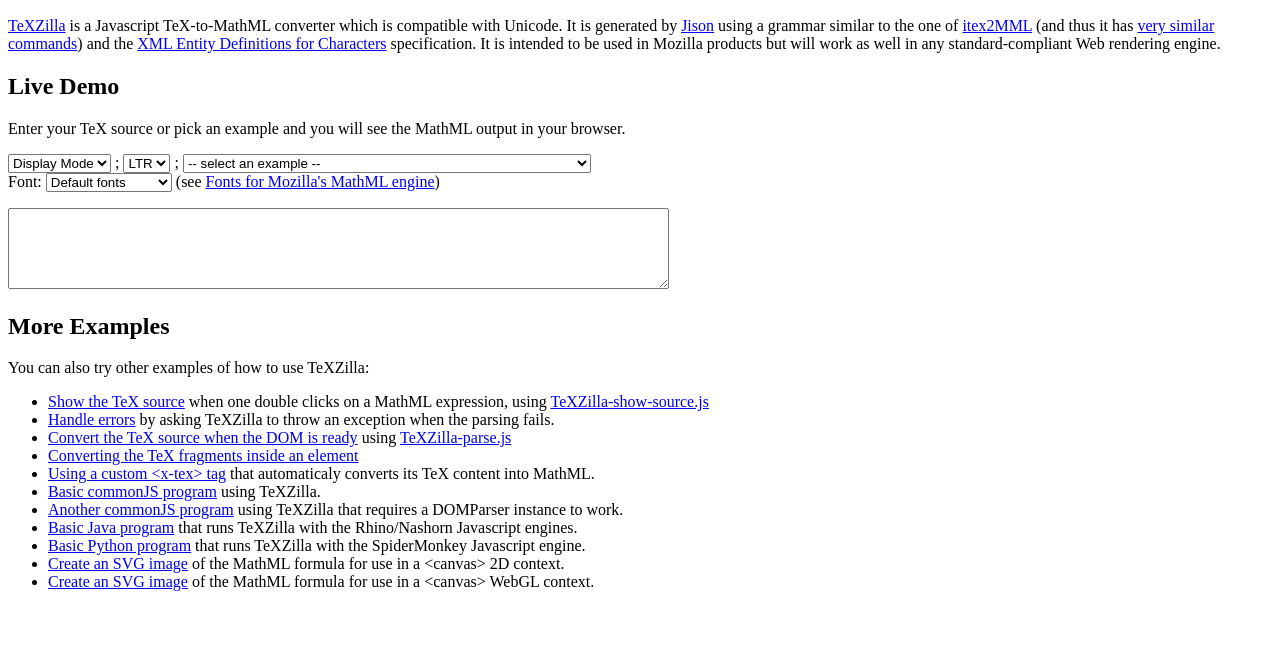
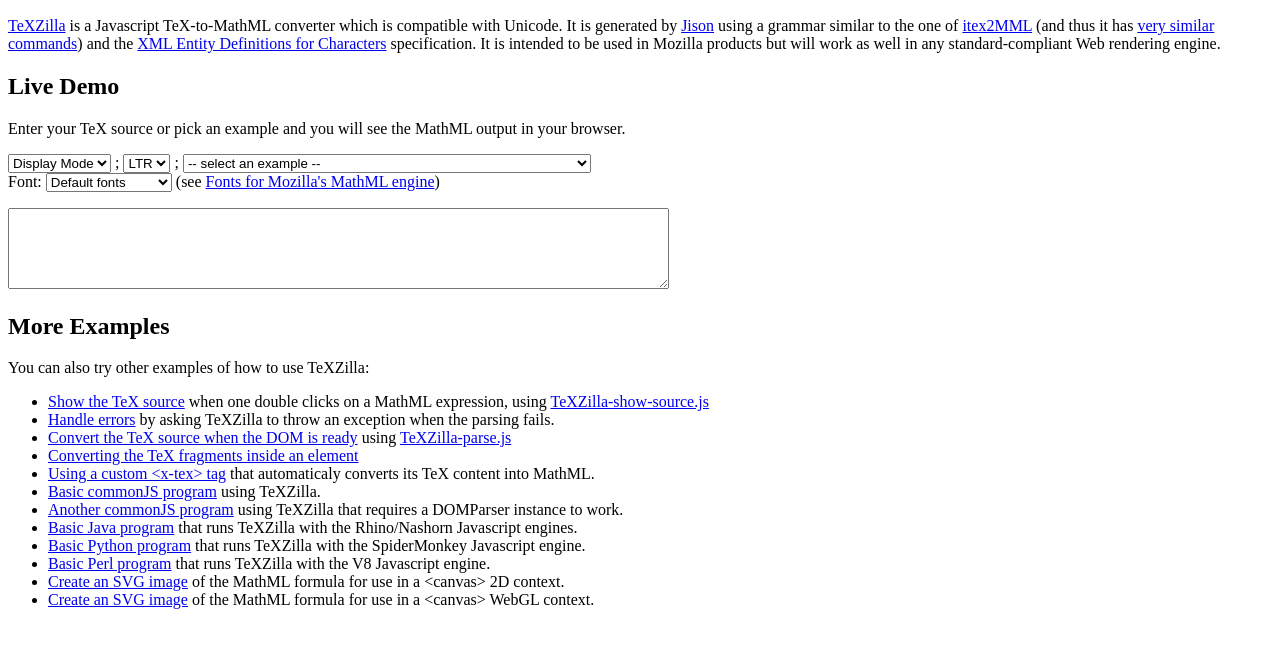
Before and after one commit to fred-wang/TeXZilla, a website: page index.html in a window 1280 px wide. Shown: the part 110-758 px from the top of the page. Drawn offline with Linux system fonts and the light colour scheme.

Commit message:
Add an example of a Perl program running TeXZilla in V8.

```diff
--- a/index.html
+++ b/index.html
@@ -275,6 +275,7 @@
       <li><a href="examples/commonJS-DOMParser.js">Another commonJS program</a> using TeXZilla that requires a DOMParser instance to work.</li>
       <li><a href="examples/TeXZillaParser.java">Basic Java program</a> that runs TeXZilla with the Rhino/Nashorn Javascript engines.</li>
       <li><a href="examples/TeXZillaParser.py">Basic Python program</a> that runs TeXZilla with the SpiderMonkey Javascript engine.</li>
+      <li><a href="examples/TeXZillaParser.pl">Basic Perl program</a> that runs TeXZilla with the V8 Javascript engine.</li>
       <li><a href="examples/toImage.html">Create an SVG image</a>
         of the MathML formula for use in a &lt;canvas&gt; 2D context.</li>
       <li><a href="examples/toImageWebGL.html">Create an SVG image</a>
```
Also changed, not shown: 1 other file.
